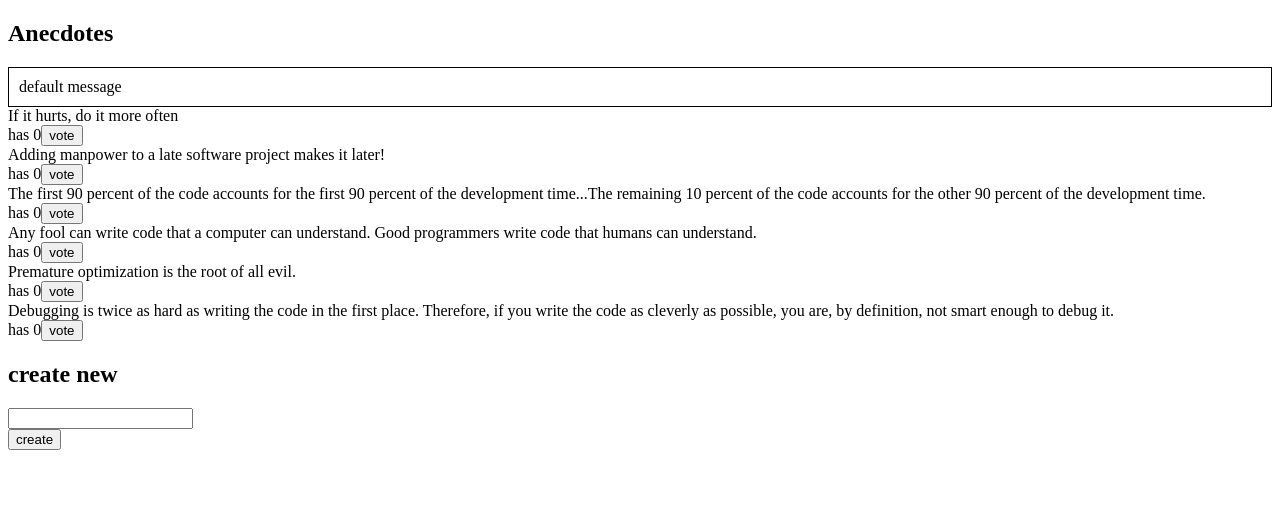
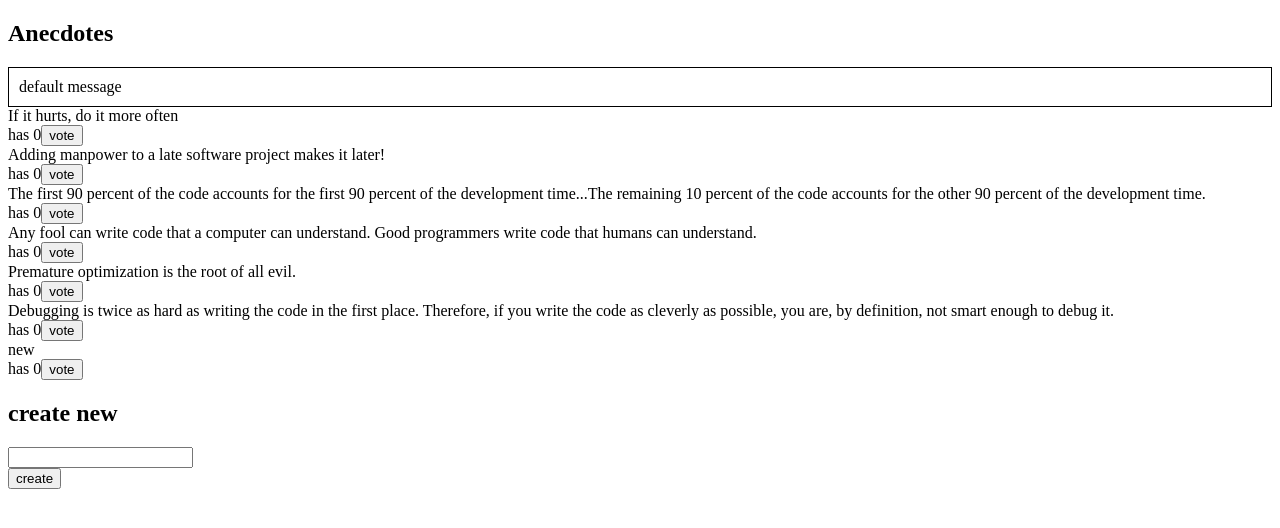
Before and after one commit to abdallahakrab/fullstackopen2021, a React (Create React App) app in the folder part6/redux-anecdotes/: page / in a window 1280 px wide. Shown: the top 528 px of the page. Built offline with nearby package versions, Linux system fonts and the light colour scheme; data requests are answered from the project's data file.

Commit message:
6.12,6.13: init,post  anecdotes  be

```diff
--- /dev/null
+++ b/part6/redux-anecdotes/db.json
@@ -0,0 +1,39 @@
+{
+  "anecdotes": [
+    {
+      "content": "If it hurts, do it more often",
+      "id": "47145",
+      "votes": 0
+    },
+    {
+      "content": "Adding manpower to a late software project makes it later!",
+      "id": "21149",
+      "votes": 0
+    },
+    {
+      "content": "The first 90 percent of the code accounts for the first 90 percent of the development time...The remaining 10 percent of the code accounts for the other 90 percent of the development time.",
+      "id": "69581",
+      "votes": 0
+    },
+    {
+      "content": "Any fool can write code that a computer can understand. Good programmers write code that humans can understand.",
+      "id": "36975",
+      "votes": 0
+    },
+    {
+      "content": "Premature optimization is the root of all evil.",
+      "id": "25170",
+      "votes": 0
+    },
+    {
+      "content": "Debugging is twice as hard as writing the code in the first place. Therefore, if you write the code as cleverly as possible, you are, by definition, not smart enough to debug it.",
+      "id": "98312",
+      "votes": 0
+    },
+    {
+      "content": "new",
+      "votes": 0,
+      "id": "5F12mHX"
+    }
+  ]
+}
--- a/part6/redux-anecdotes/package.json
+++ b/part6/redux-anecdotes/package.json
@@ -6,6 +6,7 @@
     "@testing-library/jest-dom": "^5.11.9",
     "@testing-library/react": "^11.2.5",
     "@testing-library/user-event": "^12.6.3",
+    "axios": "^0.21.1",
     "react": "^17.0.1",
     "react-dom": "^17.0.1",
     "react-redux": "^7.2.2",
@@ -17,7 +18,8 @@
     "start": "react-scripts start",
     "build": "react-scripts build",
     "test": "react-scripts test",
-    "eject": "react-scripts eject"
+    "eject": "react-scripts eject",
+    "server": "json-server -p3001 --watch db.json "
   },
   "eslintConfig": {
     "extends": [
@@ -38,6 +40,7 @@
     ]
   },
   "devDependencies": {
+    "json-server": "^0.16.3",
     "redux-devtools-extension": "^2.13.9"
   }
 }
--- a/part6/redux-anecdotes/src/App.js
+++ b/part6/redux-anecdotes/src/App.js
@@ -1,8 +1,17 @@
-import React from "react";
+import React, { useEffect } from "react";
+import { useDispatch } from "react-redux";
+
 import AnecdoteForm from "./components/AnecdoteForm";
 import AnecdoteList from "./components/AnecdoteList";
 import Notification from "./components/Notification";
+import { initializeAnecdotes } from "./services/anecdotes";
+import { initAnecdotes } from "./reducers/anecdoteReducer";
 const App = () => {
+  const dispatch = useDispatch();
+  useEffect(async () => {
+    const anecdotes = await initializeAnecdotes();
+    dispatch(initAnecdotes(anecdotes));
+  }, [dispatch]);
   return (
     <div>
       <h2>Anecdotes</h2>
--- a/part6/redux-anecdotes/src/components/AnecdoteForm.js
+++ b/part6/redux-anecdotes/src/components/AnecdoteForm.js
@@ -1,13 +1,15 @@
 import React from "react";
 import { useDispatch } from "react-redux";
 import { addAnecdote } from "../reducers/anecdoteReducer";
+import { postAnecdote } from "../services/anecdotes";
 
 function AnecdoteForm() {
   const dispatch = useDispatch();
-  const add = (e) => {
+  const add = async (e) => {
     e.preventDefault();
     const content = e.target.content.value;
-    dispatch(addAnecdote(content));
+    const responseContent = await postAnecdote(content);
+    dispatch(addAnecdote(responseContent));
   };
   return (
     <div>
--- a/part6/redux-anecdotes/src/reducers/anecdoteReducer.js
+++ b/part6/redux-anecdotes/src/reducers/anecdoteReducer.js
@@ -1,23 +1,25 @@
-const anecdotesAtStart = [
-  "If it hurts, do it more often",
-  "Adding manpower to a late software project makes it later!",
-  "The first 90 percent of the code accounts for the first 90 percent of the development time...The remaining 10 percent of the code accounts for the other 90 percent of the development time.",
-  "Any fool can write code that a computer can understand. Good programmers write code that humans can understand.",
-  "Premature optimization is the root of all evil.",
-  "Debugging is twice as hard as writing the code in the first place. Therefore, if you write the code as cleverly as possible, you are, by definition, not smart enough to debug it.",
-];
+// const anecdotesAtStart = [
+//   "If it hurts, do it more often",
+//   "Adding manpower to a late software project makes it later!",
+//   "The first 90 percent of the code accounts for the first 90 percent of the development time...The remaining 10 percent of the code accounts for the other 90 percent of the development time.",
+//   "Any fool can write code that a computer can understand. Good programmers write code that humans can understand.",
+//   "Premature optimization is the root of all evil.",
+//   "Debugging is twice as hard as writing the code in the first place. Therefore, if you write the code as cleverly as possible, you are, by definition, not smart enough to debug it.",
+// ];
 
 const getId = () => (100000 * Math.random()).toFixed(0);
 
-const asObject = (anecdote) => {
-  return {
-    content: anecdote,
-    id: getId(),
-    votes: 0,
-  };
-};
+// const asObject = (anecdote) => {
+//   return {
+//     content: anecdote,
+//     id: getId(),
+//     votes: 0,
+//   };
+// };
 
-const initialState = anecdotesAtStart.map(asObject);
+// const initialState = anecdotesAtStart.map(asObject);
+
+export const initAnecdotes = (anecdotes) => ({ type: "INIT", data: anecdotes });
 
 export const voteAnecdote = (id) => ({
   type: "VOTE",
@@ -29,10 +31,11 @@ export const addAnecdote = (content) => ({
   data: content,
 });
 
-const reducer = (state = initialState, action) => {
-  console.log("state now: ", state);
-  console.log("action", action);
+const reducer = (state = [], action) => {
   switch (action.type) {
+    case "INIT": {
+      return action.data;
+    }
     case "VOTE": {
       // find anecdote by id, update in new object and use map to return new state
       const anecdote = state.find((anecdote) => anecdote.id === action.data);
--- /dev/null
+++ b/part6/redux-anecdotes/src/services/anecdotes.js
@@ -0,0 +1,16 @@
+import axios from "axios";
+
+const BASEURL = "http://localhost:3001/anecdotes";
+export const initializeAnecdotes = async () => {
+  const response = await axios.get(BASEURL);
+  return response.data;
+};
+
+export const postAnecdote = async (content) => {
+  const data = {
+    content,
+    votes: 0,
+  };
+  const response = await axios.post(BASEURL, data);
+  return response.data;
+};
```
Also changed, not shown: 2 other files (tests, documents, lock files or other folders).
